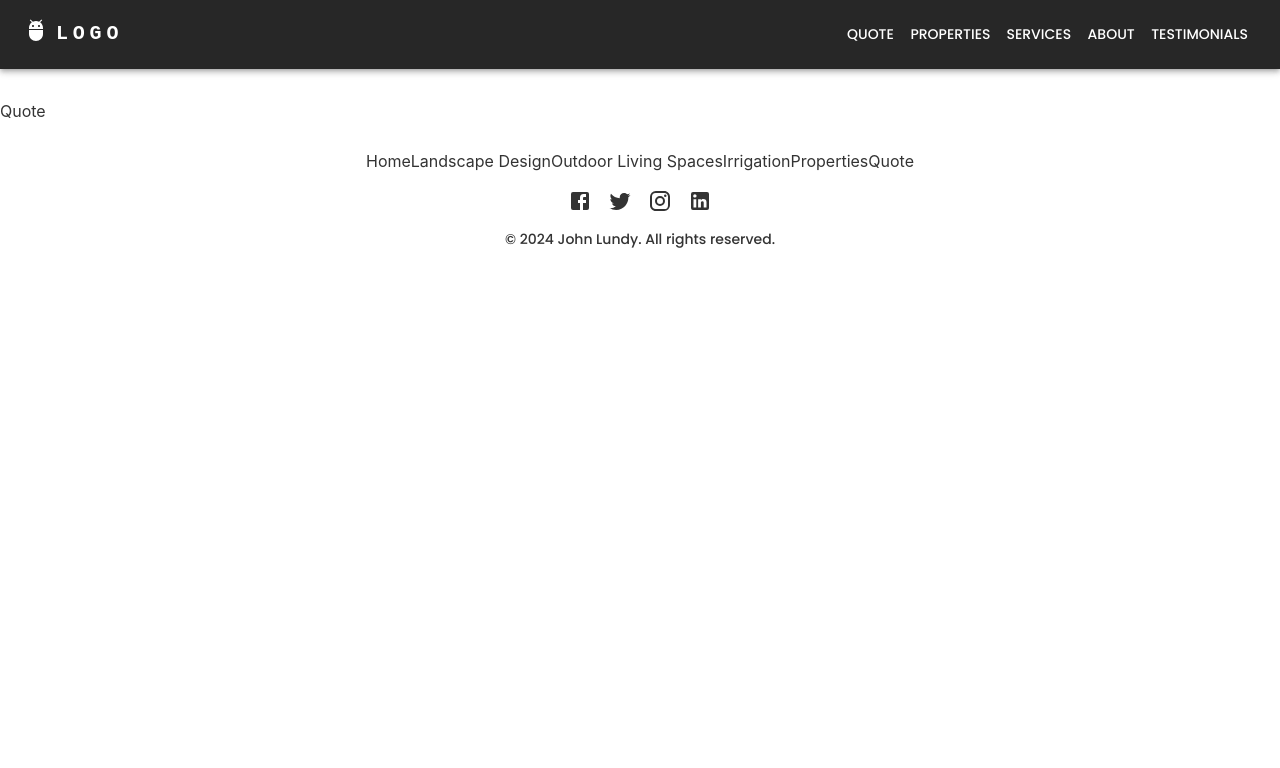
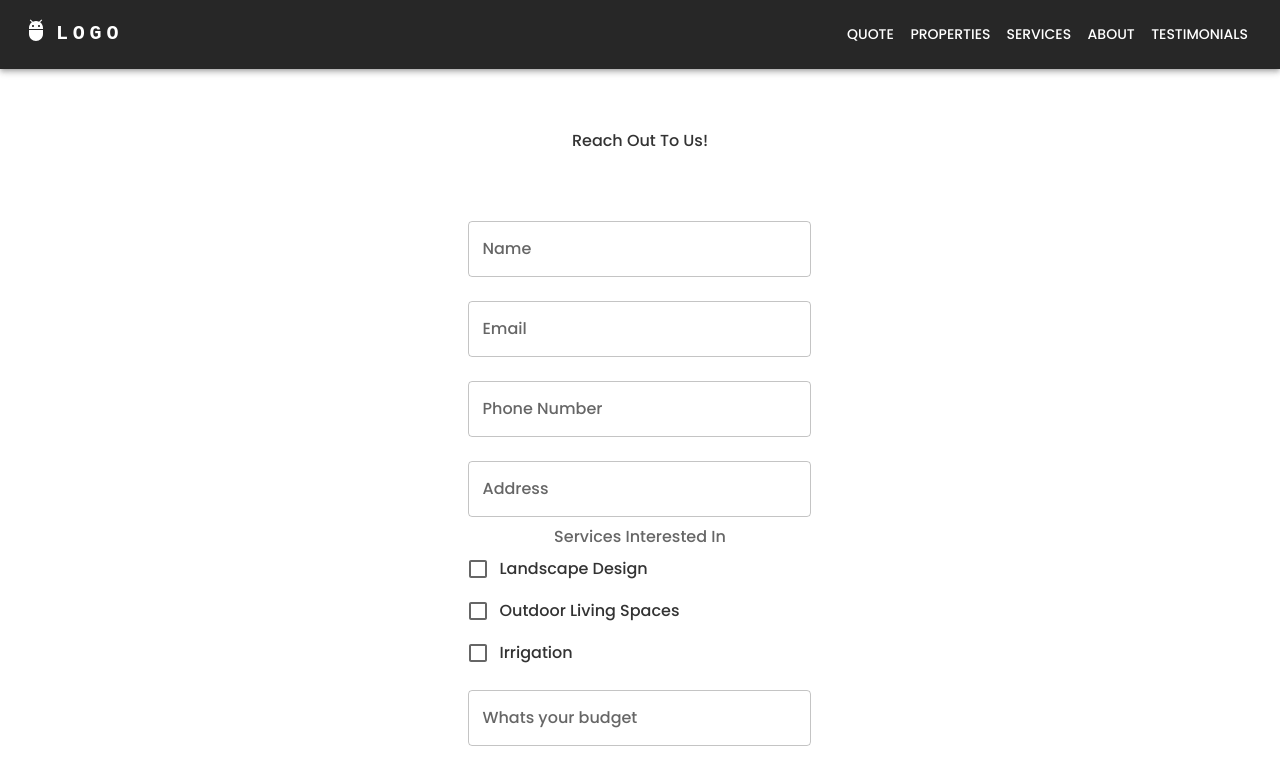
Before and after one commit to johnlundy94/landscape, a React (Create React App) app: page /quote in a window 1280 px wide. Shown: the top 768 px of the page. Built offline with nearby package versions, Linux system fonts and the light colour scheme.

Commit message:
Created form for quote

```diff
--- a/src/App.js
+++ b/src/App.js
@@ -11,12 +11,14 @@ import Serenity from "./pages/properties/Serenity"
 import Design from "./pages/services/Design"
 import Irrigation from "./pages/services/Irrigation"
 import Outdoor from "./pages/services/Outdoor"
+import BackToTop from "./components/BackToTop";
 import { BrowserRouter as Router, Routes, Route } from "react-router-dom";
 
 function App() {
   return (
     <div className="App">
     <ThemeProvider theme={muiTheme}>
+    <BackToTop/>
       <Router>
         <Routes>
         <Route path="/" element={<Home/>}/>
--- /dev/null
+++ b/src/components/BackToTop.js
@@ -0,0 +1,62 @@
+import * as React from 'react';
+import PropTypes from 'prop-types';
+import AppBar from '@mui/material/AppBar';
+import Toolbar from '@mui/material/Toolbar';
+import Typography from '@mui/material/Typography';
+import CssBaseline from '@mui/material/CssBaseline';
+import useScrollTrigger from '@mui/material/useScrollTrigger';
+import Box from '@mui/material/Box';
+import Container from '@mui/material/Container';
+import Fab from '@mui/material/Fab';
+import KeyboardArrowUpIcon from '@mui/icons-material/KeyboardArrowUp';
+import Fade from '@mui/material/Fade';
+
+function ScrollTop(props) {
+    const { children, window } = props;
+
+    const trigger = useScrollTrigger({
+        target: window ? window() : undefined,
+        disableHysteresis: true,
+        threshold: 100,
+    });
+
+    const handleClick = (event) => {
+        const anchor = (event.target.ownerDocument || document).querySelector(
+            '#back-to-top-anchor',
+        );
+
+        if (anchor) {
+            anchor.scrollIntoView({
+                block: 'center',
+            });
+        }
+    };
+
+    return (
+        <Fade in={trigger}>
+            <Box
+                onClick={handleClick}
+                role="presentation"
+                sx={{ position: 'fixed', bottom: 16, right: 16 }}
+            >
+                {children}
+            </Box>
+        </Fade>
+    );
+}
+
+ScrollTop.propTypes = {
+    children: PropTypes.element.isRequired,
+};
+
+export default function BackToTop(props) {
+    return (
+        <React.Fragment>
+            <ScrollTop {...props}>
+                <Fab size="small" aria-label="scroll back to top">
+                    <KeyboardArrowUpIcon />
+                </Fab>
+            </ScrollTop>
+        </React.Fragment>
+    );
+}
--- a/src/components/Nav.js
+++ b/src/components/Nav.js
@@ -32,7 +32,7 @@ function Nav() {
   };
 
   return (
-    <AppBar position="static" color="primary" className='Nav' >
+    <AppBar position="static" color="primary" className='Nav' id="back-to-top-anchor" >
       <Container maxWidth="xl" >
         <Toolbar disableGutters>
           <Box sx={{ flexGrow: 1, display: { xs: 'none', md: 'flex' } }}>
--- a/src/pages/Quote.js
+++ b/src/pages/Quote.js
@@ -1,12 +1,125 @@
+import { useState } from "react";
 import "../styles/Quote.css";
+import { FormControl, TextField, Button, Checkbox, FormControlLabel, FormGroup, FormLabel } from '@mui/material';
 import Nav from "../components/Nav";
 import Footer from "../components/Footer";
 
 function Quote() {
+  const [formData, setFormData] = useState({
+    name: "",
+    email: "",
+    phone: "",
+    address: "",
+    services: {
+      landscapeDesign: false,
+      outdoorLivingSpaces: false,
+      irrigation: false,
+    },
+    budget: "",
+    description: "",
+  });
+
+  const handleChange = (event) => {
+    const { name, value, checked, type } = event.target;
+    setFormData(prevState => {
+      if (type === "checkbox") {
+        return {
+          ...prevState,
+          services: { ...prevState, [name]: checked }
+        };
+      }
+      return { ...prevState, [name]: value };
+    })
+  }
+
+  const handleSubmit = (event) => {
+    event.preventDefault();
+    console.log(formData);
+  }
+
   return (
     <div className="Quote">
       <Nav />
-      Quote
+      <h1 className="quote-title">Reach Out To Us!</h1>
+      <div className="quote-form">
+        <FormControl component="form" onSubmit={handleSubmit} sx={{ m: 4 }} >
+          <TextField
+            label="Name"
+            variant="outlined"
+            name="name"
+            value={formData.name}
+            onChange={handleChange}
+            margin="normal"
+            fullWidth
+          />
+          <TextField
+            label="Email"
+            variant="outlined"
+            name="email"
+            value={formData.email}
+            onChange={handleChange}
+            margin="normal"
+            fullWidth
+          />
+          <TextField
+            label="Phone Number"
+            variant="outlined"
+            name="phone"
+            value={formData.phone}
+            onChange={handleChange}
+            margin="normal"
+            fullWidth
+          />
+          <TextField
+            label="Address"
+            variant="outlined"
+            name="address"
+            value={formData.address}
+            onChange={handleChange}
+            margin="normal"
+            fullWidth
+          />
+          <FormLabel component="legend">Services Interested In</FormLabel>
+          <FormGroup>
+            <FormControlLabel
+              control={<Checkbox checked={formData.services.landscapeDesign} onChange={handleChange} name="landscapeDesign" />}
+              label="Landscape Design"
+            />
+            <FormControlLabel
+              control={<Checkbox checked={formData.services.outdoorLivingSpaces} onChange={handleChange} name="outdoorLivingSpaces" />}
+              label="Outdoor Living Spaces"
+            />
+            <FormControlLabel
+              control={<Checkbox checked={formData.services.irrigation} onChange={handleChange} name="irrigation" />}
+              label="Irrigation"
+            />
+          </FormGroup>
+          <TextField
+            label="Whats your budget"
+            variant="outlined"
+            name="budget"
+            value={formData.budget}
+            onChange={handleChange}
+            margin="normal"
+            fullWidth
+          />
+          <TextField
+            label="Project Description"
+            variant="outlined"
+            name="description"
+            value={formData.desccription}
+            onChange={handleChange}
+            multiline
+            rows={4}
+            margin="normal"
+            fullWidth
+          />
+          <Button type="submit" variant="contained" color="primary" sx={{ mt: 2 }}>
+            Submit
+          </Button>
+        </FormControl>
+      </div>
+
       <Footer />
     </div>
   );
--- a/src/styles/Quote.css
+++ b/src/styles/Quote.css
@@ -3,3 +3,15 @@
     grid-template-columns: repeat(12, 1fr);
     place-content: center;
 }
+
+.quote-title{
+    padding-top: 30px;
+    padding-bottom: 20px;
+    grid-column: span 12;
+    text-align: center;
+}
+
+.quote-form{
+    grid-column: 2/ span 10;
+    text-align: center;
+}
```
